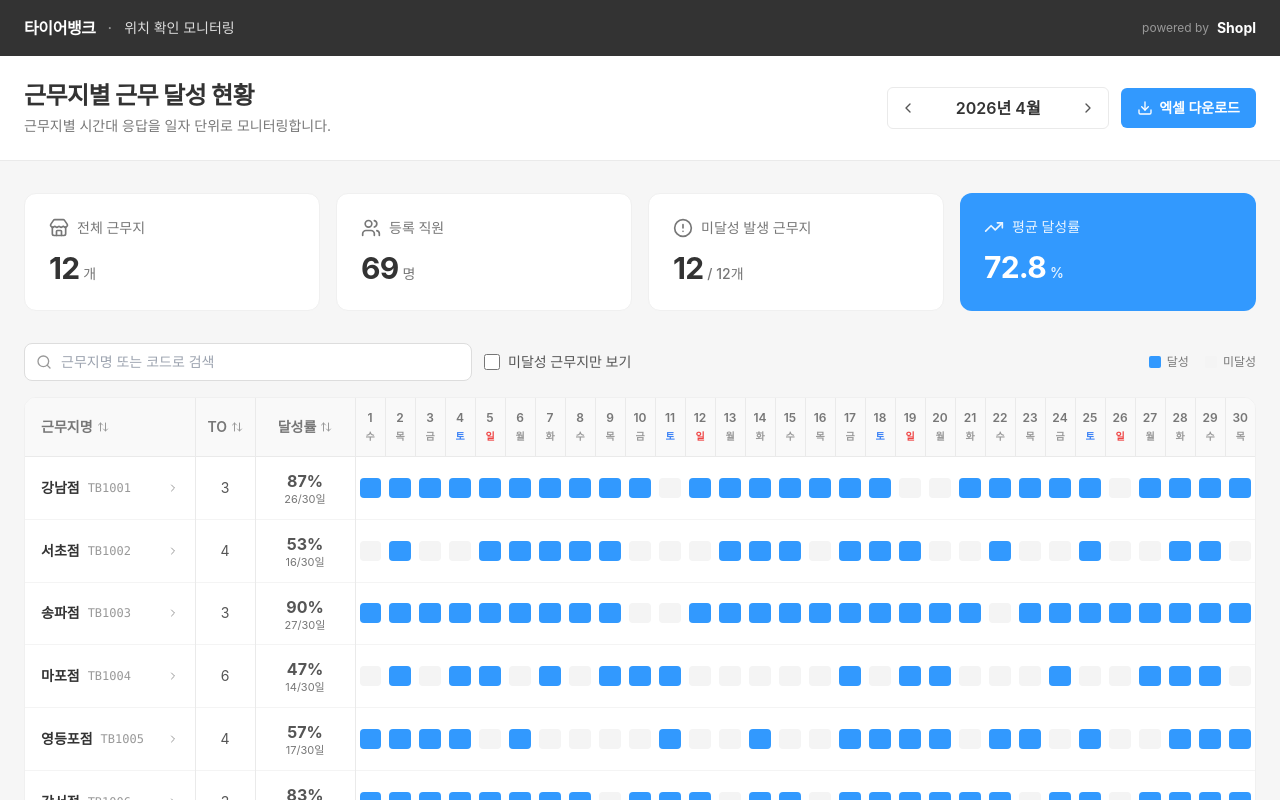
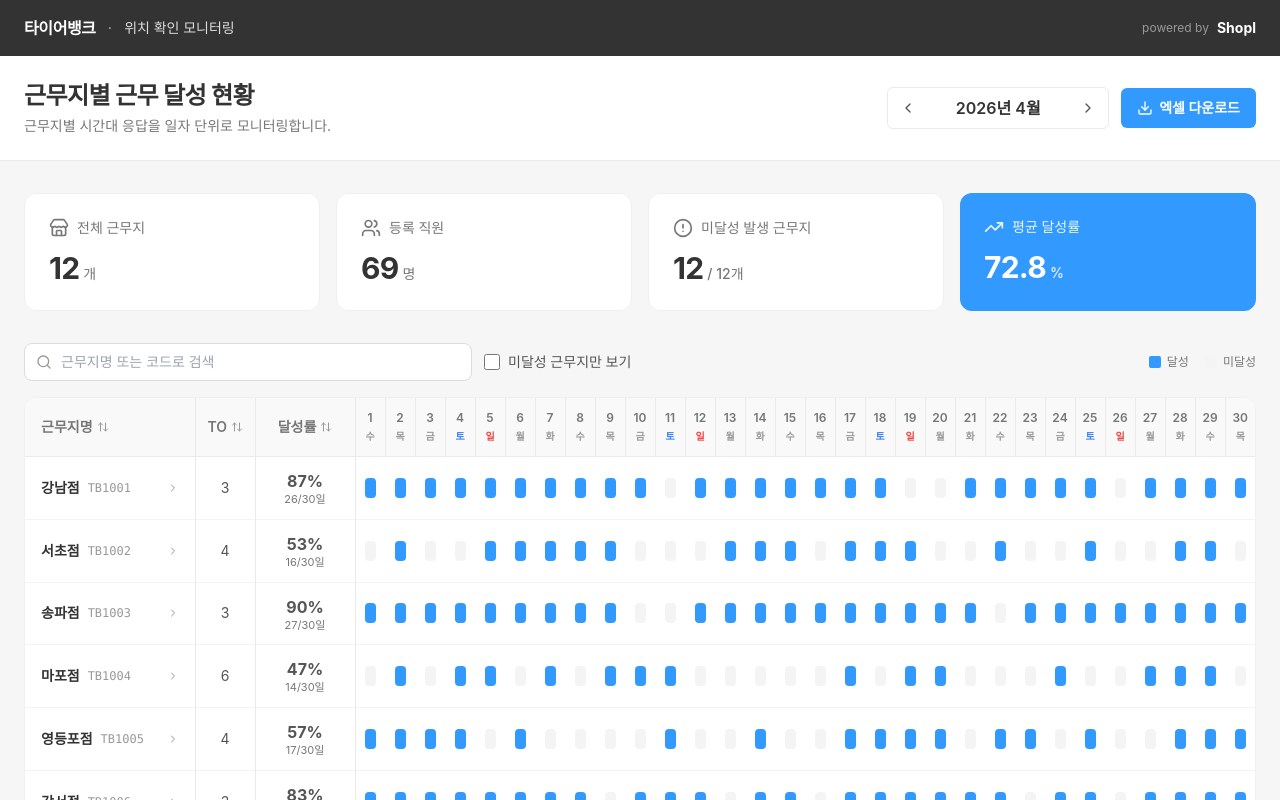
Before and after one commit to junlee-shopl/tirebank-dashboard, a React (Vite) app: page / in a window 1280 px wide. Shown: the top 800 px of the page. Built offline with nearby package versions, Linux system fonts and the light colour scheme; a web font is replaced by a local one.

Commit message:
Halve only inner bar width within each date cell
Column width + cell height untouched; inner bar w-full -> w-1/2 (centered)

```diff
--- a/src/App.jsx
+++ b/src/App.jsx
@@ -562,7 +562,7 @@ export default function Dashboard() {
                           >
                             <div
                               title={`${store.name} · 4월 ${day}일 · ${fulfilled ? '달성' : '미달성'} (클릭 시 상세)`}
-                              className={`mx-auto w-full h-5 rounded transition-transform hover:scale-125 ${
+                              className={`mx-auto w-1/2 h-5 rounded transition-transform hover:scale-125 ${
                                 fulfilled
                                   ? 'bg-brand'
                                   : 'bg-neutral-150'
```
